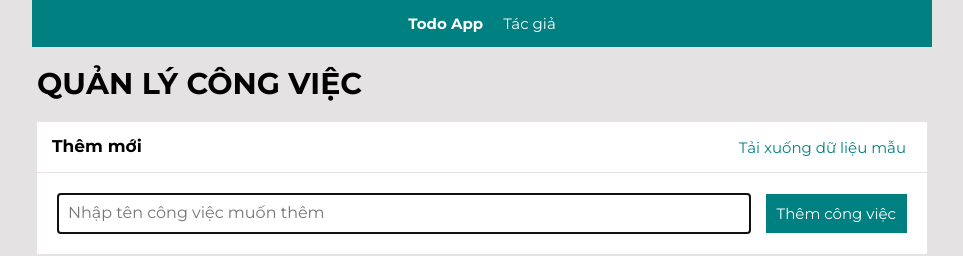
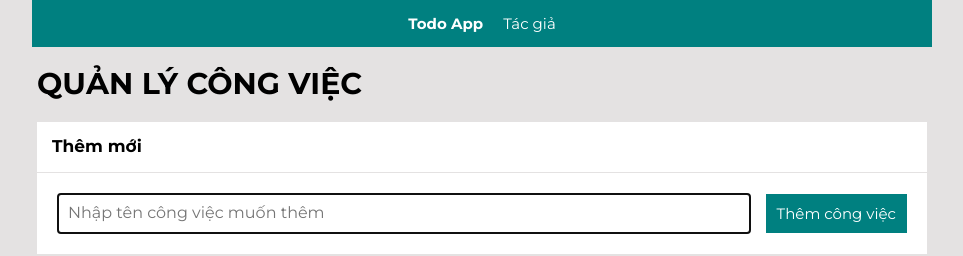
Before and after one commit to vangiaudev/TodoApp_Timeline, a React (Create React App) app: page /#/todoapp in a window 1280 px wide. Shown: the top 256 px of the page, without its empty margins (158-1121 px from the left). Built offline with nearby package versions, Linux system fonts and the light colour scheme.

Commit message:
Update index.js

```diff
--- a/src/features/tasks/TasksPage/SampleTasksButton/index.js
+++ b/src/features/tasks/TasksPage/SampleTasksButton/index.js
@@ -7,15 +7,6 @@ const SampleTasksButton = () => {
     const loading = useSelector(selectLoading);
     return (
         <ButtonsDiv>
-            <ButtonAdditional
-                disabled={loading}
-                onClick={() => dispatch(fetchExampleTasks())}>
-                {loading
-                    ? "Đang tải..."
-                    : "Tải xuống dữ liệu mẫu"
-                }
-            </ButtonAdditional>
-
         </ButtonsDiv>
     );
 };
```
